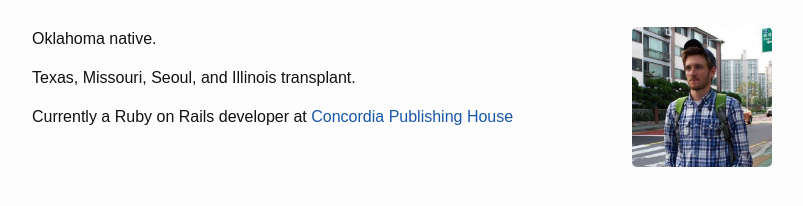
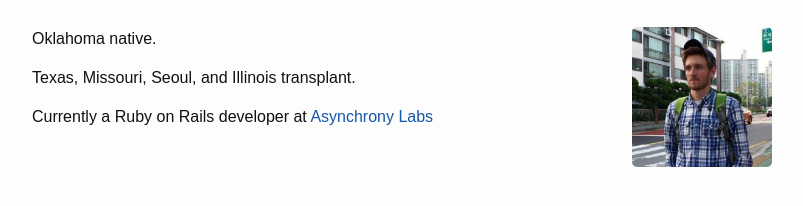
Before and after one commit to clettenberg/blog, a Jekyll site: the page built from about.md, in a window 1280 px wide. Shown: the part 143-349 px from the top of the page, without its empty margins (238-1041 px from the left). Built offline with Jekyll 4.4.1, drawn with Linux system fonts in a browser that asks for light colours; some web fonts are replaced; a style sheet for code colours, icons or effects is not loaded.

Commit message:
Changed employer to Asynchrony

```diff
--- a/about.md
+++ b/about.md
@@ -9,4 +9,4 @@ Oklahoma native.
 
 Texas, Missouri, Seoul, and Illinois transplant.
 
-Currently a Ruby on Rails developer at [Concordia Publishing House](https://github.com/cph)
+Currently a Ruby on Rails developer at [Asynchrony Labs](http://www.asynchrony.com/)
```
